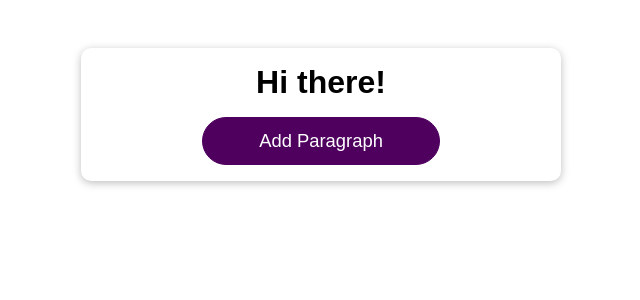
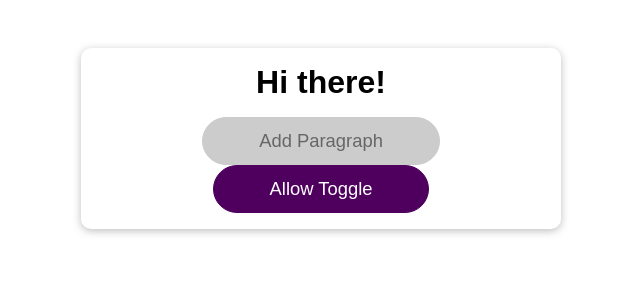
Before and after one commit to dnlstronge/Lifescycle, a React (Create React App) app: page / in a window 1280 px wide. Shown: the top 300 px of the page, without its empty margins (319-959 px from the left). Built offline with nearby package versions, Linux system fonts and the light colour scheme.

Commit message:
[x] - add button which sets disabled for other  button

```diff
--- a/src/App.js
+++ b/src/App.js
@@ -12,16 +12,20 @@ function App() {
   console.log("app running");
 
   const [addPara, setAddPara] = useState(false);
-
+  const [toggleActive, setToggleActive] = useState(false)
+  const handleAllow = () => {
+    setToggleActive(prev => !prev)
+  }
   const handleButton = useCallback(() => {
     setAddPara((prev) => !prev);
-  }, []) // tellsreact it has no deps so will never change
+  }, []) // tells react it has no deps so will never change so samefunction object reused when app rerenders
   return (
     <div className="app">
       <h1>Hi there!</h1>
       <DemoOutput show={false}/>
 
-      <Button onClick={handleButton}>Add Paragraph</Button>
+      <Button disabled={!toggleActive} onClick={handleButton}>Add Paragraph</Button>
+      <Button onClick={handleAllow}>Allow Toggle</Button>
     </div>
   );
 }
```
